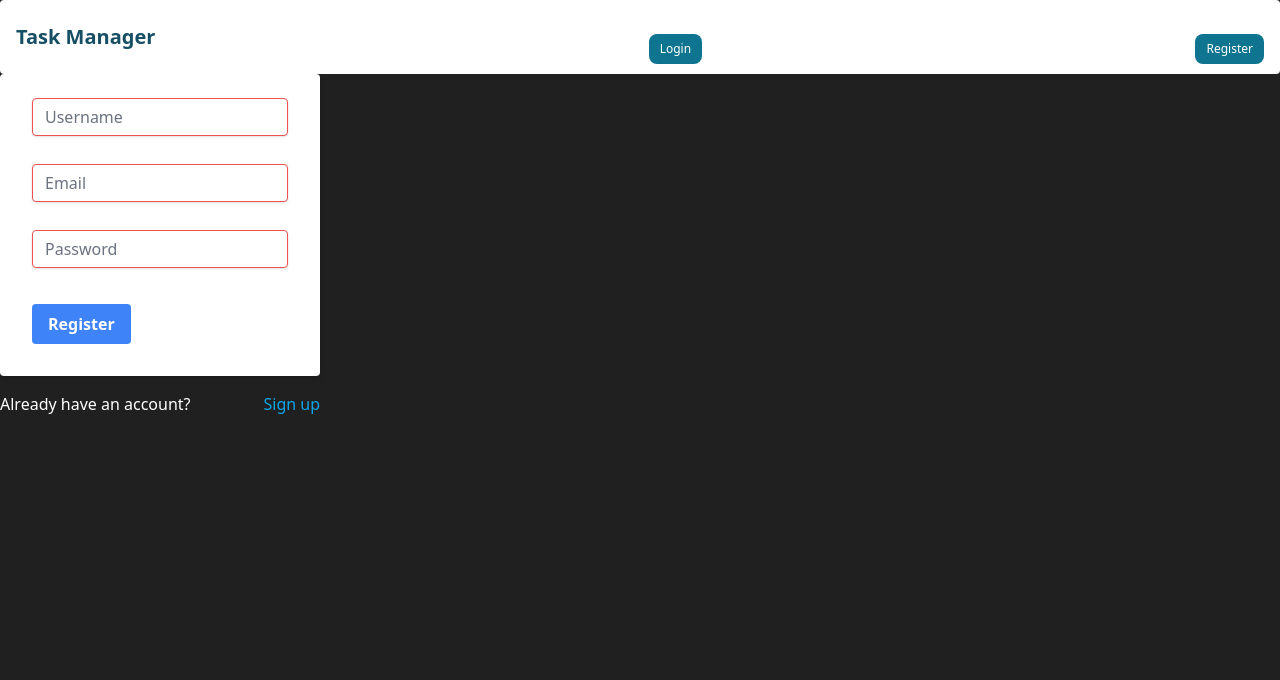
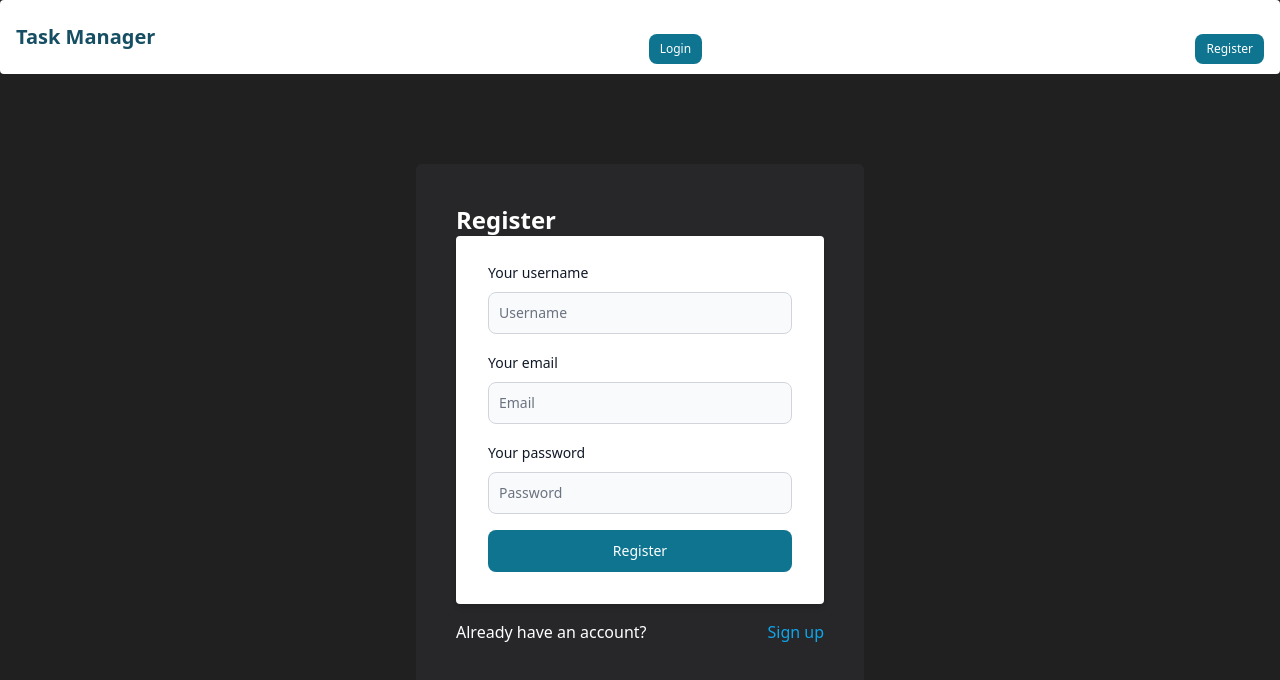
Before and after one commit to crisrey211/cautious-front, a React (Vite) app in the folder authenticator/: page /register in a window 1280 px wide. Shown: the top 680 px of the page. Built offline with nearby package versions, Linux system fonts and the light colour scheme.

Commit message:
Fix: new styles added

```diff
--- a/authenticator/src/components/Navbar.jsx
+++ b/authenticator/src/components/Navbar.jsx
@@ -5,6 +5,7 @@ import { Button, Navbar } from 'flowbite-react'
 
 const NavbarCustom = () => {
     const { isAuthenticated, logOut, user } = useAuth()
+    console.log(user)
     return (
         <Navbar fluid rounded>
             <Navbar.Brand href="https://flowbite-react.com">
--- a/authenticator/src/pages/LoginPage.jsx
+++ b/authenticator/src/pages/LoginPage.jsx
@@ -2,6 +2,7 @@ import React, { useEffect } from 'react'
 import { useForm } from 'react-hook-form'
 import { useAuth } from '../context/AuthContext'
 import { Link, useNavigate } from 'react-router-dom'
+import { Button, Checkbox, Label, TextInput } from 'flowbite-react'
 
 const LoginPage = () => {
     const {
@@ -19,55 +20,48 @@ const LoginPage = () => {
 
     //when login is correct navigate to Tasks Page
     useEffect(() => {
-        if (isAuthenticated) navigate("/tasks")
+        if (isAuthenticated) navigate('/tasks')
     }, [isAuthenticated])
 
     return (
         <div className="flex items-center h-[calc(100vh-100px)] justify-center">
             <div className="bg-zinc-800 max-w-md w-full p-10 rounded-md">
                 {singupErrors.map((error, index) => (
-                    <div
-                        className="bg-red-500 p-2 m-2 text-white text-center"
-                        key={index}
-                    >
+                    <div className="bg-red-500 p-2 m-2 text-white text-center" key={index}>
                         {error}
                     </div>
                 ))}
                 <h1 className="text-2xl font-bold">Login</h1>
                 <form
-                    className="bg-white shadow-md rounded px-8 pt-6 pb-8 mb-4"
+                    className="bg-white shadow-md rounded px-8 pt-6 pb-8 mb-4 flex max-w-md flex-col gap-4"
                     onSubmit={onSubmit}
                 >
-                    <div className="mb-4">
-                        <input
+                    <div>
+                        <div className="mb-2 block">
+                            <Label htmlFor="email1" value="Your email" />
+                        </div>
+                        <TextInput
+                            id="email1"
+                            type="email"
                             placeholder="Email"
-                            type="email"
-                            className="shadow appearance-none border border-red-500 rounded w-full py-2 px-3 text-gray-700 mb-3 leading-tight focus:outline-none focus:shadow-outline"
                             {...register('email', { required: true })}
                         />
                     </div>
-                    {errors.email && (
-                        <p className="text-red-600">Email is required</p>
-                    )}
-                    <div className="mb-6">
-                        <input
+                    {errors.email && <p className="text-red-600">Email is required</p>}
+                    <div>
+                        <div className="mb-2 block">
+                            <Label htmlFor="password1" value="Your password" />
+                        </div>
+                        <TextInput
+                            id="password1"
                             placeholder="Password"
                             type="password"
-                            className="shadow appearance-none border border-red-500 rounded w-full py-2 px-3 text-gray-700 mb-3 leading-tight focus:outline-none focus:shadow-outline"
                             {...register('password', { required: true })}
                         />
                     </div>
-                    {errors.password && (
-                        <p className="text-red-600">Password is required</p>
-                    )}
-                    <div className="flex items-center justify-between">
-                        <button
-                            className="bg-blue-500 hover:bg-blue-700 text-white font-bold py-2 px-4 rounded focus:outline-none focus:shadow-outline"
-                            type="submit"
-                        >
-                            Login
-                        </button>
-                    </div>
+
+                    {errors.password && <p className="text-red-600">Password is required</p>}
+                    <Button type="submit">Login</Button>
                 </form>
                 <p className="flex gap-x-2 justify-between">
                     Don't have an account?{' '}
--- a/authenticator/src/pages/RegisterPage.jsx
+++ b/authenticator/src/pages/RegisterPage.jsx
@@ -2,6 +2,7 @@ import React, { useEffect } from 'react'
 import { useForm } from 'react-hook-form'
 import { Link, useNavigate } from 'react-router-dom'
 import { useAuth } from '../context/AuthContext'
+import { Button, Checkbox, Label, TextInput } from 'flowbite-react'
 
 const RegisterPage = () => {
     const {
@@ -21,57 +22,57 @@ const RegisterPage = () => {
     }, [isAuthenticated])
 
     return (
-        <div className="w-full max-w-xs">
+        <div className="flex items-center h-[calc(100vh-100px)] justify-center">
+            <div className="bg-zinc-800 max-w-md w-full p-10 rounded-md">
                 {registerError.map((error, index) => (
                     <div className="bg-red-500 p-2 text-white" key={index}>
                         {error}
                     </div>
                 ))}
+                <h1 className="text-2xl font-bold">Register</h1>
                 <form
-                className="bg-white shadow-md rounded px-8 pt-6 pb-8 mb-4"
+                    className="bg-white shadow-md rounded px-8 pt-6 pb-8 mb-4 flex max-w-md flex-col gap-4"
                     onSubmit={onSubmit}
                 >
-                <div className="mb-4">
-                    <input
+                    <div>
+                        <div className="mb-2 block">
+                            <Label htmlFor="username1" value="Your username" />
+                        </div>
+                        <TextInput
+                            id="username"
+                            type="text"
                             placeholder="Username"
-                        type="text"
-                        className="shadow appearance-none border border-red-500 rounded w-full py-2 px-3 text-gray-700 mb-3 leading-tight focus:outline-none focus:shadow-outline"
                             {...register('username', { required: true })}
                         />
                     </div>
-                {errors.username && (
-                    <p className="text-red-600"> Username is required</p>
-                )}
-                <div className="mb-4">
-                    <input
+
+                    {errors.username && <p className="text-red-600"> Username is required</p>}
+
+                    <div>
+                        <div className="mb-2 block">
+                            <Label htmlFor="email1" value="Your email" />
+                        </div>
+                        <TextInput
+                            id="email1"
+                            type="email"
                             placeholder="Email"
-                        type="email"
-                        className="shadow appearance-none border border-red-500 rounded w-full py-2 px-3 text-gray-700 mb-3 leading-tight focus:outline-none focus:shadow-outline"
                             {...register('email', { required: true })}
                         />
                     </div>
-                {errors.email && (
-                    <p className="text-red-600">Email is required</p>
-                )}
-                <div className="mb-6">
-                    <input
+                    {errors.email && <p className="text-red-600">Email is required</p>}
+                    <div>
+                        <div className="mb-2 block">
+                            <Label htmlFor="password1" value="Your password" />
+                        </div>
+                        <TextInput
+                            id="password1"
                             placeholder="Password"
                             type="password"
-                        className="shadow appearance-none border border-red-500 rounded w-full py-2 px-3 text-gray-700 mb-3 leading-tight focus:outline-none focus:shadow-outline"
                             {...register('password', { required: true })}
                         />
                     </div>
-                {errors.password && (
-                    <p className="text-red-600">Password is required</p>
-                )}
-                <div className="flex items-center justify-between">
-                    <button
-                        className="bg-blue-500 hover:bg-blue-700 text-white font-bold py-2 px-4 rounded focus:outline-none focus:shadow-outline"
-                        type="submit"
-                    >
-                        Register
-                    </button>
-                </div>
+                    {errors.password && <p className="text-red-600">Password is required</p>}
+                    <Button type="submit">Register</Button>
                 </form>
                 <p className="flex gap-x-2 justify-between">
                     Already have an account?
@@ -80,6 +81,7 @@ const RegisterPage = () => {
                     </Link>
                 </p>
             </div>
+        </div>
     )
 }
 export default RegisterPage
```
Lines whose indentation alone changed are shown as unchanged.
